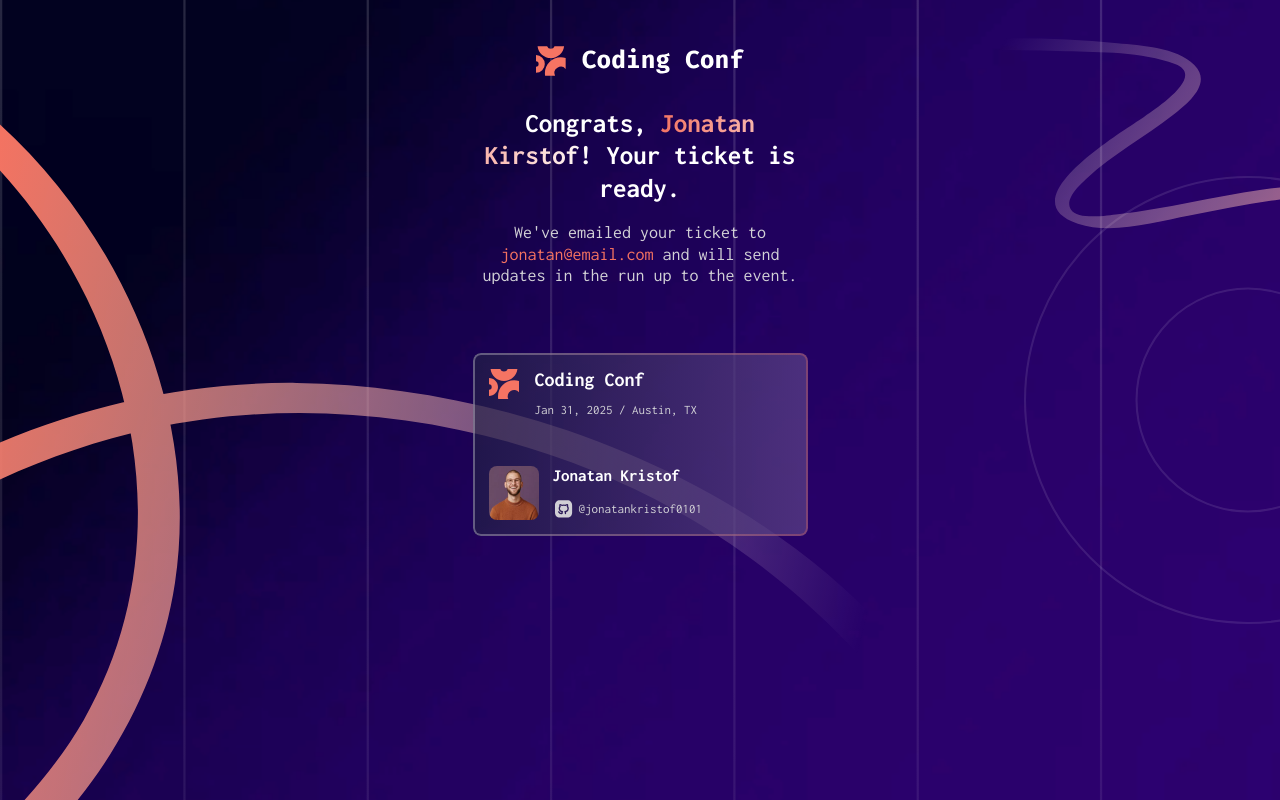
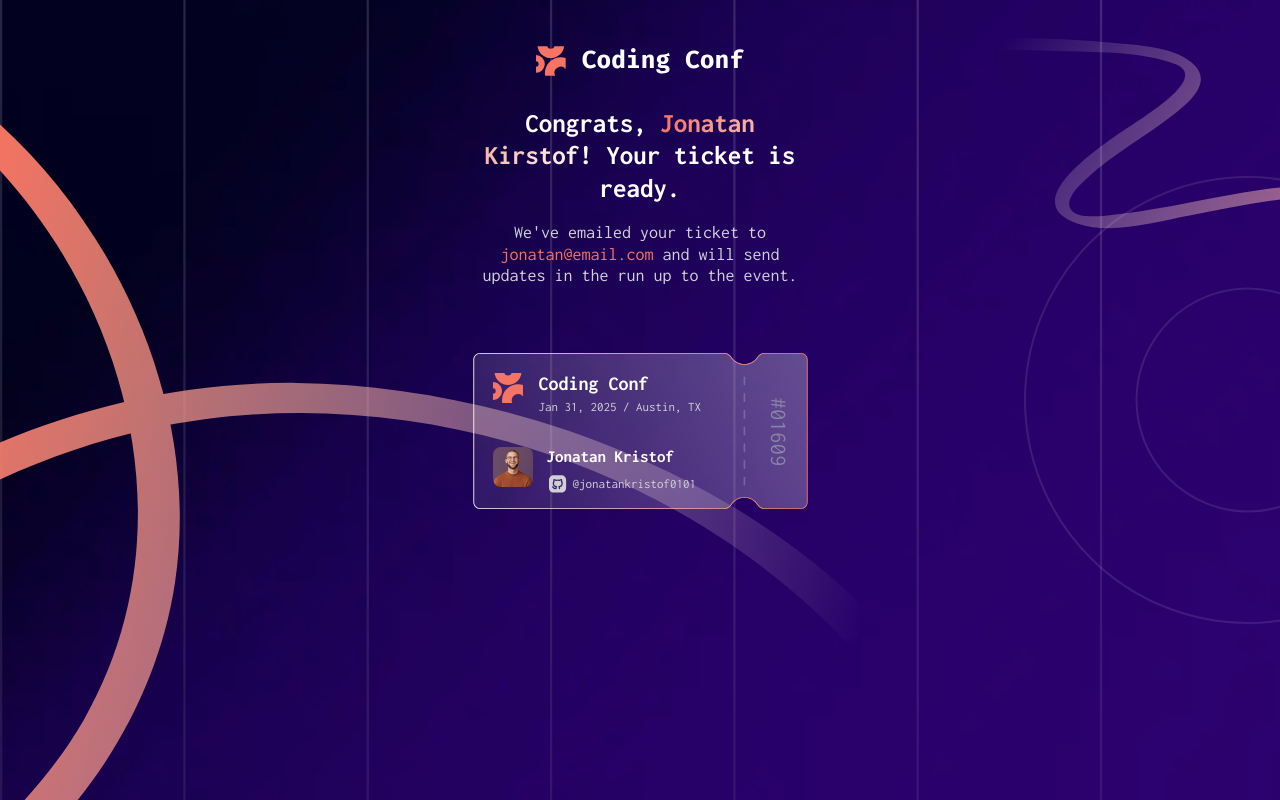
Before and after one commit to cendyz/Conference-ticket-generator, a React (Vite) app: page / in a window 1280 px wide. Built offline with nearby package versions, Linux system fonts and the light colour scheme.

Commit message:
wow ticket pattern wow

```diff
--- a/src/components/Main/Complete/Ticket/Ticket.jsx
+++ b/src/components/Main/Complete/Ticket/Ticket.jsx
@@ -29,6 +29,9 @@ const Ticket = () => {
 					</div>
 				</div>
 			</div>
+				<div className={styles.ticketNumber}>
+					<p className={styles.number}>#01609</p>
+				</div>
 		</section>
 	)
 }
--- a/src/components/Main/Complete/Ticket/Ticket.module.scss
+++ b/src/components/Main/Complete/Ticket/Ticket.module.scss
@@ -1,43 +1,28 @@
 @use '../../../../sass/colors.scss' as *;
 
 .section {
+	position: relative;
+	width: 100%;
 	padding: 1em;
 }
 
 .ticket {
-	position: relative;
-	padding: 0.8em;
+	background-image: url('../../../../images/pattern-ticket.svg');
+	padding: 1em;
+	background-size: contain;
+	background-repeat: no-repeat;
+}
 
-	&::before,
-	&::after {
-		content: '';
-		position: absolute;
-		top: 0;
-		left: 0;
-		right: 0;
-		bottom: 0;
-        border-radius: 0.4em;
-	}
+.ticketNumber {
+	position: absolute;
+	rotate: 90deg;
+	right: 4%;
+	bottom: calc(50% - 0.5em);
+}
 
-	&::before {
-		padding: 2px;
-		background: $gradient-border;
-		-webkit-mask: linear-gradient(#fff 0 0) content-box,
-			linear-gradient(#fff 0 0);
-		mask: linear-gradient(#fff 0 0) content-box, linear-gradient(#fff 0 0);
-		-webkit-mask-composite: xor;
-		mask-composite: exclude;
-	}
-
-	&::after {
-		background: rgb(35, 33, 70);
-		background: linear-gradient(
-			90deg,
-			rgba(35, 33, 70, 0.6643032212885154) 0%,
-			rgba(98, 73, 139, 0.6502976190476191) 100%
-		);
-		z-index: -2;
-	}
+.number {
+	font-size: 2.3rem;
+	color: $neutral-500;
 }
 
 .logo {
@@ -48,9 +33,15 @@
 .eventInfo,
 .personInfo,
 .leftDown,
-.personGit {
+.personGit,
+.leftPart {
 	display: flex;
 	color: $neutral-0;
+}
+
+.leftPart {
+	flex-direction: column;
+	row-gap: 0.7em;
 }
 
 .leftUp {
@@ -70,13 +61,13 @@
 
 .eventDate,
 .personGit {
-	margin-top: 1em;
+	margin-top: 0.5em;
 	color: $neutral-300;
 	font-size: 1.3rem;
 }
 
 .leftDown {
-	margin-top: 2.5em;
+	margin-top: 1em;
 	column-gap: 0.7em;
 }
 
@@ -94,6 +85,7 @@
 }
 
 .avatar {
-	width: 50px;
+	width: 40px;
+	height: 40px;
 	border-radius: 0.4em;
 }
```
